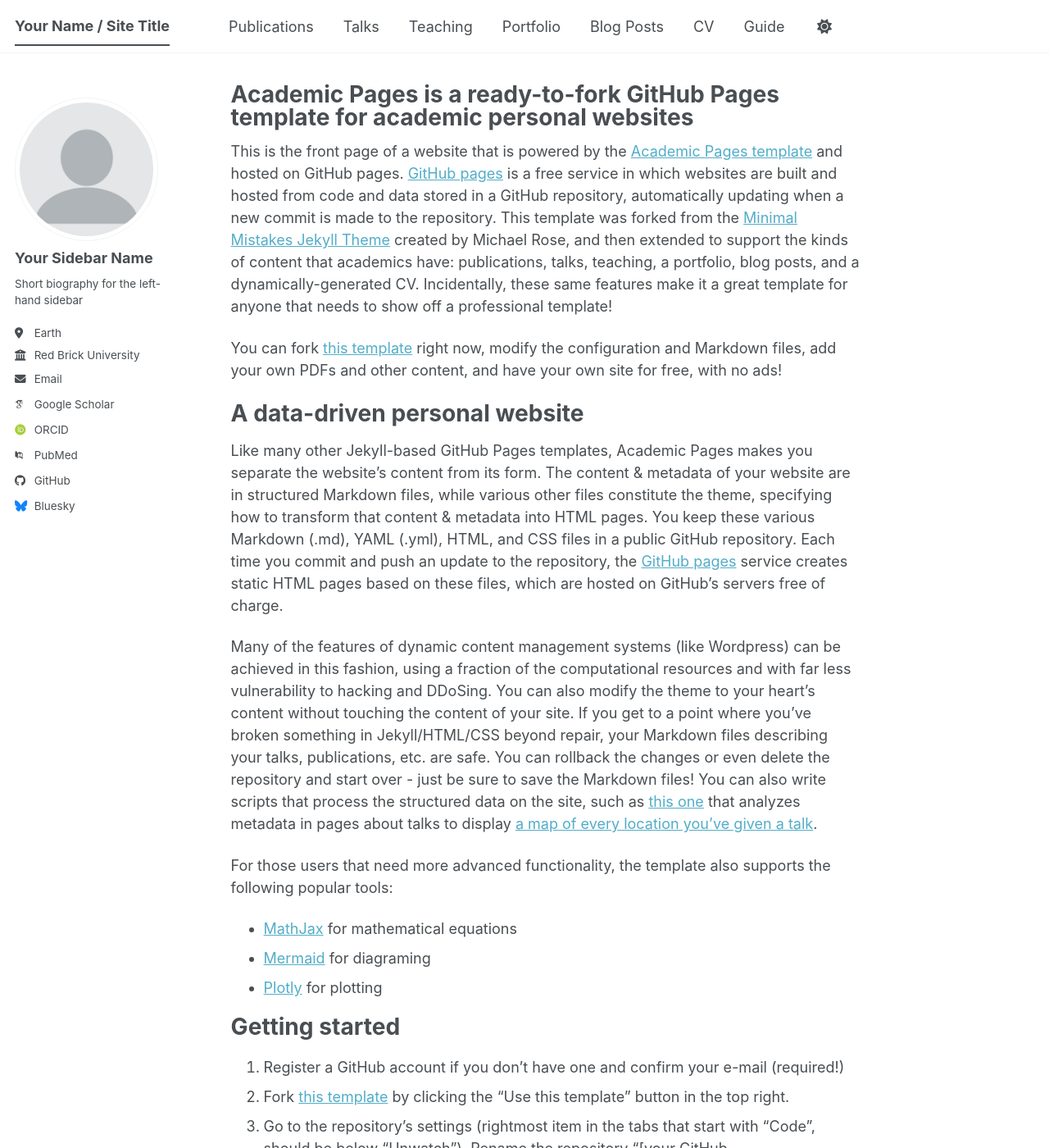
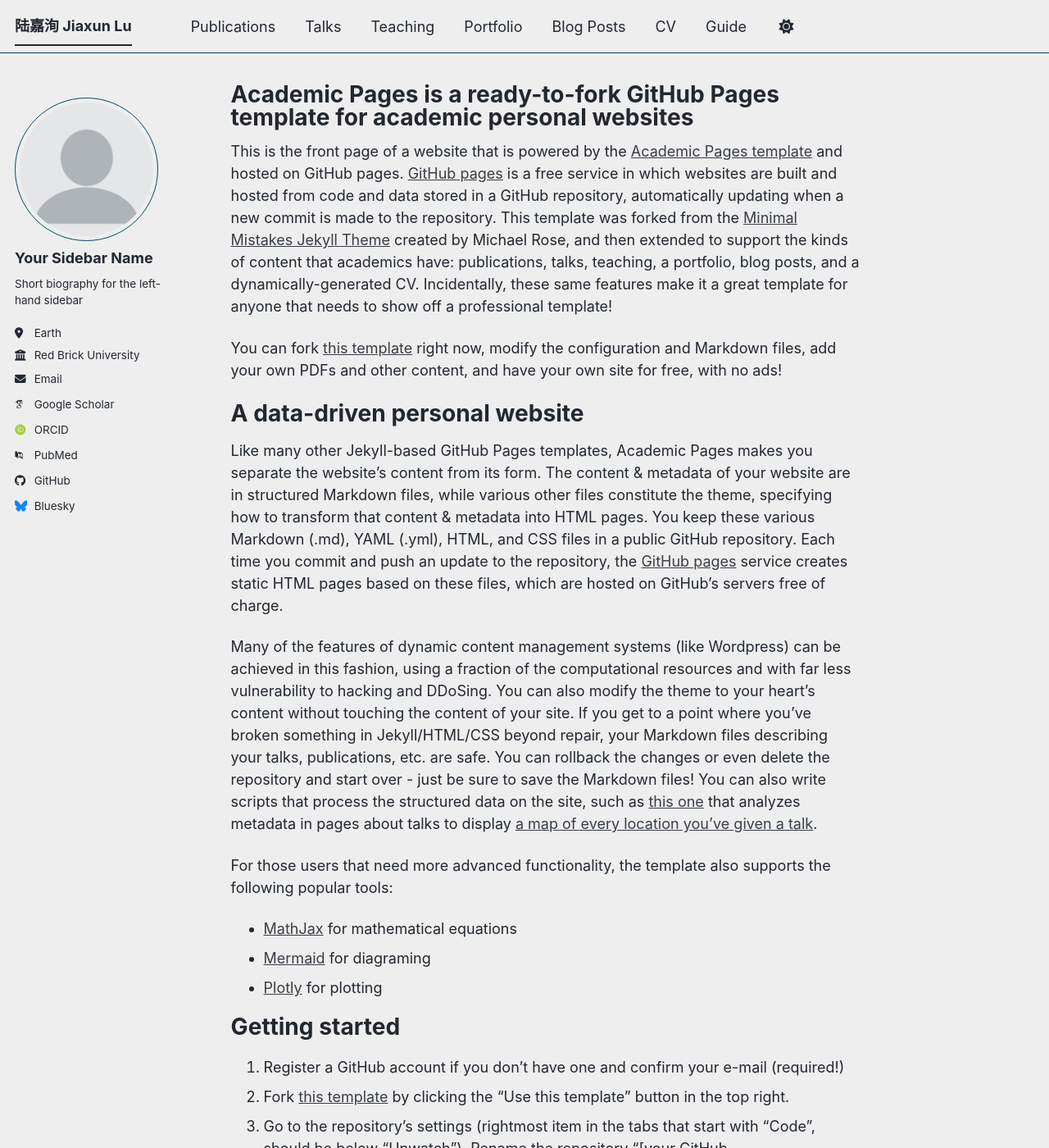
Before and after one commit to lucasjxlu/lucasjxlu.github.io, a Jekyll site: the page built from _pages/about.md, in a window 1280 px wide and 1400 px high. Shown: the whole window at 82% size. Built offline with Jekyll 4.4.1, drawn with Linux system fonts in a browser that asks for light colours; some web fonts are replaced; a script bundle is joined from its source files by our own code; library files that are not in the unit come from our copies; some of the changed text lies outside the part shown.

Commit message:
changed names and base url

```diff
--- a/_config.yml
+++ b/_config.yml
@@ -8,12 +8,12 @@
 
 # Basic Site Settings
 locale                   : "en-US"
-site_theme               : "default" # The available themes options are "default", "air", "sunrise", "mint", "dirt" and "contrast"
-title                    : "Your Name / Site Title"
+site_theme               : "air" # The available themes options are "default", "air", "sunrise", "mint", "dirt" and "contrast"
+title                    : "陆嘉洵 Jiaxun Lu"
 title_separator          : "-"
-name                     : &name "Your Name"
-description              : &description "Your Name's academic portfolio"   # Update this with a general description of your site, this is the default if not overridden by a page
-url                      : https://academicpages.github.io # The base hostname & protocol for your site e.g. "https://[your GitHub username].github.io",
+name                     : &name "陆嘉洵 Jiaxun Lu"
+description              : &description "Jiaxun's academic portfolio"   # Update this with a general description of your site, this is the default if not overridden by a page
+url                      : https://lucasjxlu.github.io # The base hostname & protocol for your site e.g. "https://[your GitHub username].github.io",
                                                            # or if you already have some other page hosted on Github then use "https://[your GitHub username].github.io/[Your Repo Name]"
 baseurl                  : "" # the subpath of your site, e.g. "/blog"
 repository               : "academicpages/academicpages.github.io"
```
